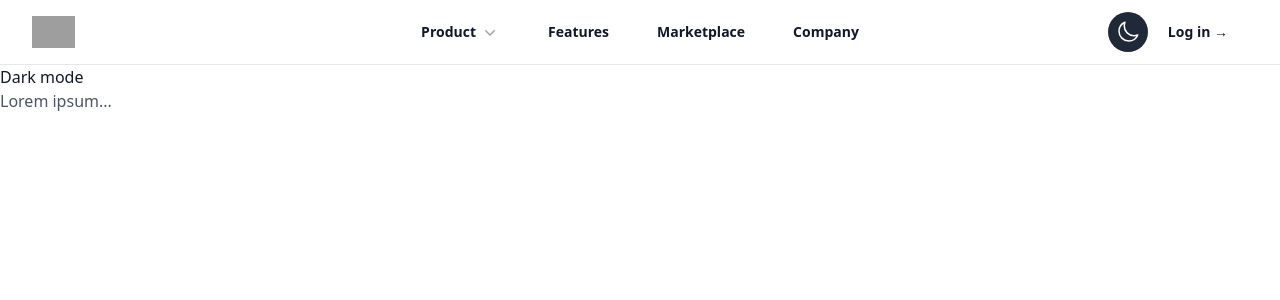
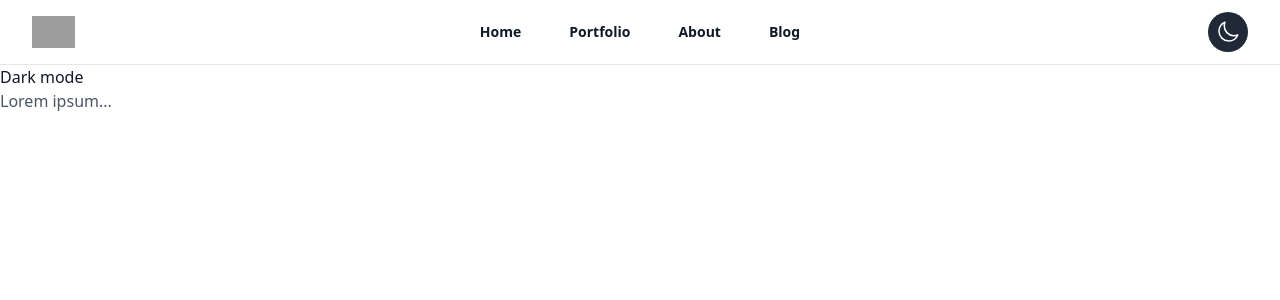
Before and after one commit to rafael-bit/Template-Portfolio, a Next.js app: page / in a window 1280 px wide. Shown: the top 300 px of the page. Built offline with nearby package versions, Linux system fonts and the light colour scheme; grey boxes are pictures that could not be loaded.

Commit message:
Finish Header

```diff
--- a/src/components/Header.jsx
+++ b/src/components/Header.jsx
@@ -1,39 +1,10 @@
-import { Fragment, useState } from 'react'
+import { useState } from 'react'
 import Button from './Button'
-import { Dialog, Disclosure, Popover, Transition } from '@headlessui/react'
-import {
-  ArrowPathIcon,
-  Bars3Icon,
-  ChartPieIcon,
-  CursorArrowRaysIcon,
-  FingerPrintIcon,
-  SquaresPlusIcon,
-  XMarkIcon,
-} from '@heroicons/react/24/outline'
-import { ChevronDownIcon, PhoneIcon, PlayCircleIcon } from '@heroicons/react/20/solid'
+import { Dialog, Popover} from '@headlessui/react'
+import { Bars3Icon, XMarkIcon } from '@heroicons/react/24/outline'
 
-const products = [
-  { name: 'Analytics', description: 'Get a better understanding of your traffic', href: '#', icon: ChartPieIcon },
-  { name: 'Engagement', description: 'Speak directly to your customers', href: '#', icon: CursorArrowRaysIcon },
-  { name: 'Security', description: 'Your customers’ data will be safe and secure', href: '#', icon: FingerPrintIcon },
-  { name: 'Integrations', description: 'Connect with third-party tools', href: '#', icon: SquaresPlusIcon },
-  { name: 'Automations', description: 'Build strategic funnels that will convert', href: '#', icon: ArrowPathIcon },
-]
-const callsToAction = [
-  { name: 'Watch demo', href: '#', icon: PlayCircleIcon },
-  { name: 'Contact sales', href: '#', icon: PhoneIcon },
-]
-
-function classNames(...classes) {
-  return classes.filter(Boolean).join(' ')
-}
-
-export default function Header({ toggleTheme, theme }) {
+export default function Header() {
 	const [mobileMenuOpen, setMobileMenuOpen] = useState(false);
-
-	const handleThemeToggle = () => {
-    toggleTheme(theme === 'dark' ? 'light' : 'dark');
-  };
 
   return (
     <header className="bg-white dark:bg-gray-800">
@@ -55,72 +26,21 @@ export default function Header({ toggleTheme, theme }) {
           </button>
         </div>
         <Popover.Group className="hidden lg:flex lg:gap-x-12">
-          <Popover className="relative">
-            <Popover.Button className="flex items-center gap-x-1 text-sm font-semibold leading-6 text-gray-900 dark:text-white">
-              Product
-              <ChevronDownIcon className="h-5 w-5 flex-none text-gray-400 dark:text-white" aria-hidden="true" />
-            </Popover.Button>
-
-            <Transition
-              as={Fragment}
-              enter="transition ease-out duration-200"
-              enterFrom="opacity-0 translate-y-1"
-              enterTo="opacity-100 translate-y-0"
-              leave="transition ease-in duration-150"
-              leaveFrom="opacity-100 translate-y-0"
-              leaveTo="opacity-0 translate-y-1"
-            >
-              <Popover.Panel className="absolute -left-8 top-full z-10 mt-3 w-screen max-w-md overflow-hidden rounded-3xl bg-white dark:bg-gray-800 shadow-lg ring-1 ring-gray-900/5">
-                <div className="p-4">
-                  {products.map((item) => (
-                    <div
-                      key={item.name}
-                      className="group relative flex items-center gap-x-6 rounded-lg p-4 text-sm leading-6 hover:bg-gray-50 dark:hover:bg-gray-600"
-                    >
-                      <div className="flex h-11 w-11 flex-none items-center justify-center rounded-lg bg-gray-50 group-hover:bg-white">
-                        <item.icon className="h-6 w-6 text-gray-600 group-hover:text-indigo-600" aria-hidden="true" />
-                      </div>
-                      <div className="flex-auto">
-                        <a href={item.href} className="block font-semibold text-gray-900 dark:text-white">
-                          {item.name}
-                          <span className="absolute inset-0" />
-                        </a>
-                        <p className="mt-1 text-gray-600 dark:text-white">{item.description}</p>
-                      </div>
-                    </div>
-                  ))}
-                </div>
-                <div className="grid grid-cols-2 divide-x divide-gray-900/5 bg-gray-50 dark:bg-gray-700">
-                  {callsToAction.map((item) => (
-                    <a
-                      key={item.name}
-                      href={item.href}
-                      className="flex items-center justify-center gap-x-2.5 p-3 text-sm font-semibold leading-6 text-gray-900 dark:text-white hover:bg-gray-100 dark:hover:bg-gray-600"
-                    >
-                      <item.icon className="h-5 w-5 flex-none text-gray-400" aria-hidden="true" />
-                      {item.name}
-                    </a>
-                  ))}
-                </div>
-              </Popover.Panel>
-            </Transition>
-          </Popover>
-
           <a href="#" className="text-sm font-semibold leading-6 text-gray-900 dark:text-white">
-            Features
+            Home
           </a>
           <a href="#" className="text-sm font-semibold leading-6 text-gray-900 dark:text-white">
-            Marketplace
+            Portfolio
           </a>
           <a href="#" className="text-sm font-semibold leading-6 text-gray-900 dark:text-white">
-						Company
+						About
+					</a>
+					<a href="#" className="text-sm font-semibold leading-6 text-gray-900 dark:text-white">
+						Blog
           </a>
         </Popover.Group>
         <div className="hidden lg:flex lg:flex-1 lg:justify-end lg:items-center">
 					<Button />
-          <a href="#" className="text-sm font-semibold leading-6 text-gray-900 dark:text-white px-5">
-            Log in <span aria-hidden="true">&rarr;</span>
-          </a>
         </div>
       </nav>
       <Dialog as="div" className="lg:hidden" open={mobileMenuOpen} onClose={setMobileMenuOpen}>
@@ -147,58 +67,33 @@ export default function Header({ toggleTheme, theme }) {
           <div className="mt-6 flow-root">
             <div className="-my-6 divide-y divide-gray-500/10">
               <div className="space-y-2 py-6">
-                <Disclosure as="div" className="-mx-3">
-                  {({ open }) => (
-                    <>
-                      <Disclosure.Button className="flex w-full items-center justify-between rounded-lg py-2 pl-3 pr-3.5 text-base font-semibold leading-7 text-gray-900 dark:text-white hover:bg-gray-50 dark:hover:bg-gray-700">
-                        Product
-                        <ChevronDownIcon
-                          className={classNames(open ? 'rotate-180' : '', 'h-5 w-5 flex-none')}
-                          aria-hidden="true"
-                        />
-                      </Disclosure.Button>
-                      <Disclosure.Panel className="mt-2 space-y-2">
-                        {[...products, ...callsToAction].map((item) => (
-                          <Disclosure.Button
-                            key={item.name}
-                            as="a"
-                            href={item.href}
-                            className="block rounded-lg py-2 pl-6 pr-3 text-sm font-semibold leading-7 text-gray-900 dark:text-white hover:bg-gray-50 dark:hover:bg-gray-700"
-                          >
-                            {item.name}
-                          </Disclosure.Button>
-                        ))}
-                      </Disclosure.Panel>
-                    </>
-                  )}
-                </Disclosure>
                 <a
-                  href="#"
+                  href="/Home"
                   className="-mx-3 block rounded-lg px-3 py-2 text-base font-semibold leading-7 text-gray-900 dark:text-white hover:bg-gray-50 dark:hover:bg-gray-700"
                 >
-                  Features
+                  Home
                 </a>
                 <a
-                  href="#"
+                  href="/Portfolio"
                   className="-mx-3 block rounded-lg px-3 py-2 text-base font-semibold leading-7 text-gray-900 dark:text-white hover:bg-gray-50 dark:hover:bg-gray-700"
                 >
-                  Marketplace
+                  Portfolio
                 </a>
                 <a
-                  href="#"
+                  href="/About"
                   className="-mx-3 block rounded-lg px-3 py-2 text-base font-semibold leading-7 text-gray-900 dark:text-white hover:bg-gray-50 dark:hover:bg-gray-700"
                 >
-                  Company
+                  About
+								</a>
+								<a
+                  href="/Blog"
+                  className="-mx-3 block rounded-lg px-3 py-2 text-base font-semibold leading-7 text-gray-900 dark:text-white hover:bg-gray-50 dark:hover:bg-gray-700"
+                >
+                  Blog
                 </a>
               </div>
 							<div className="flex items-center py-6">
 								<Button/>
-                <a
-                  href="#"
-                  className="mx-3 block rounded-lg px-3 py-2.5 text-base font-semibold leading-7 text-gray-900 dark:text-white hover:bg-gray-50 dark:hover:bg-gray-700"
-                >
-                  Log in
-                </a>
               </div>
             </div>
 					</div>
--- a/src/pages/_document.js
+++ b/src/pages/_document.js
@@ -3,7 +3,9 @@ import { Html, Head, Main, NextScript } from 'next/document'
 export default function Document() {
   return (
     <Html lang="pt-br">
-      <Head />
+      <Head>
+        <title>Portfolio</title>
+      </Head>
       <body>
         <Main />
         <NextScript />
```
